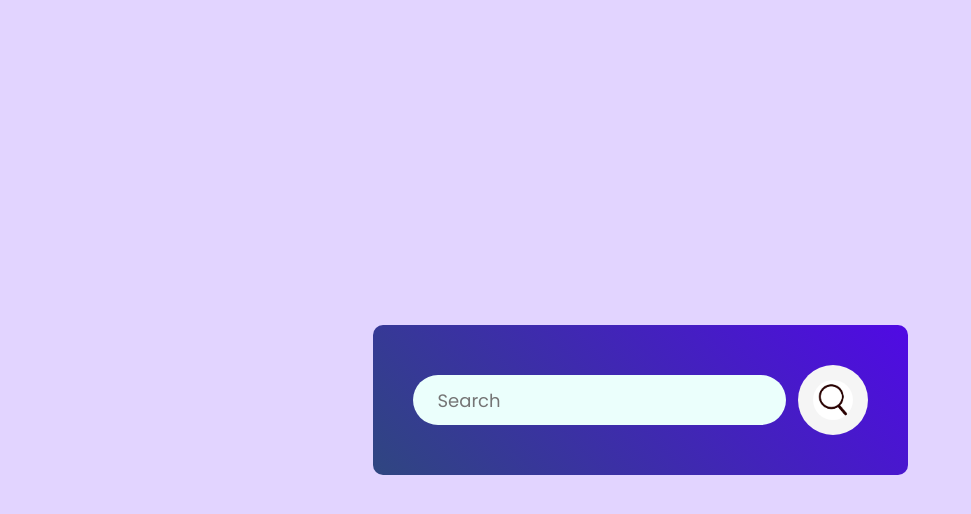
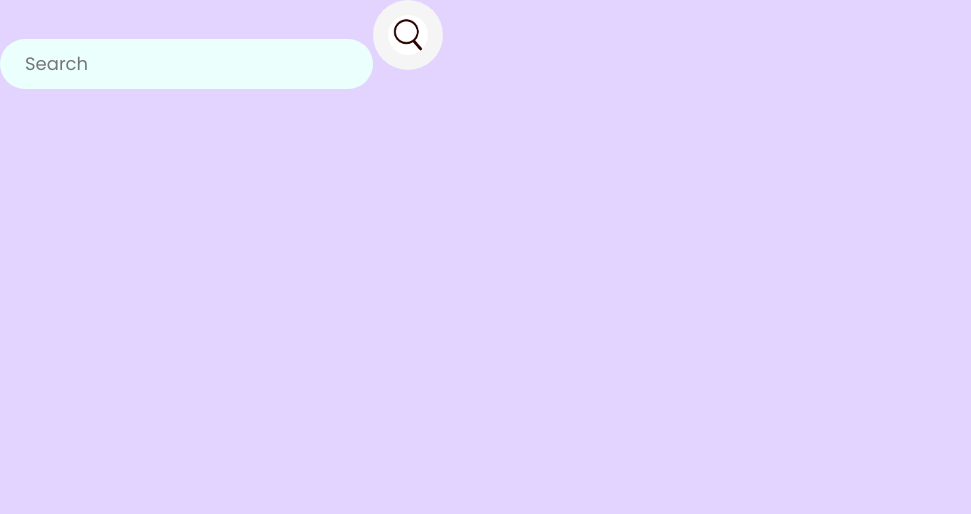
Before and after one commit to pratimaasapkota/weather-app, a React (Vite) app: page / in a window 1280 px wide. Shown: the top 514 px of the page, without its empty margins (0-971 px from the left). Built offline with nearby package versions, Linux system fonts and the light colour scheme.

Commit message:
code modify

```diff
--- a/src/components/Weather.css
+++ b/src/components/Weather.css
@@ -1,17 +1,4 @@
-.weather{
-    place-self: center;
-    padding: 40px;
-    border-radius: 10px;
-    background-image:linear-gradient(45deg, #2f4680, #500ae4) ;
-    display: flex;
-    flex-direction: column;
-    align-items: center;
-}
-.search-bar{
-    display:flex;
-    align-items: center;
-    gap: 12px;
-}
+
 .search-bar input {
     height: 50px;
     border: none;
```
